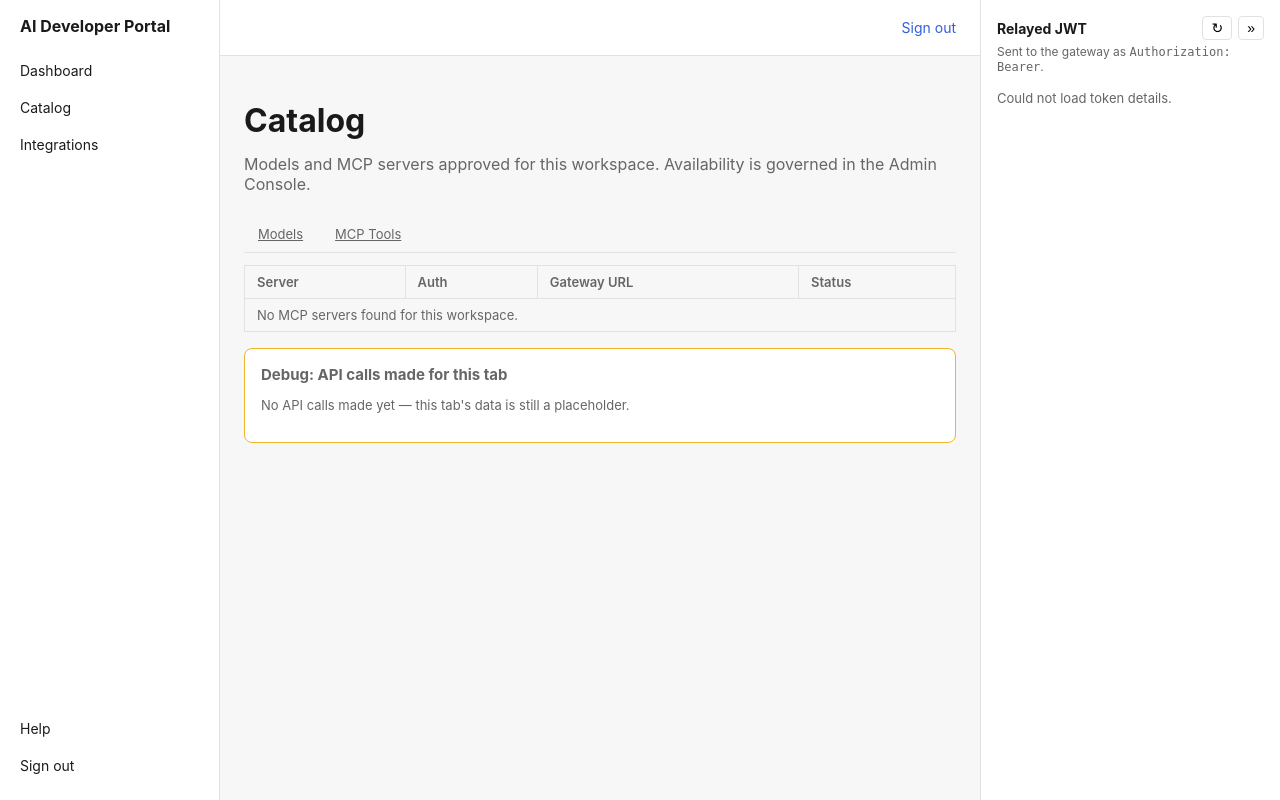
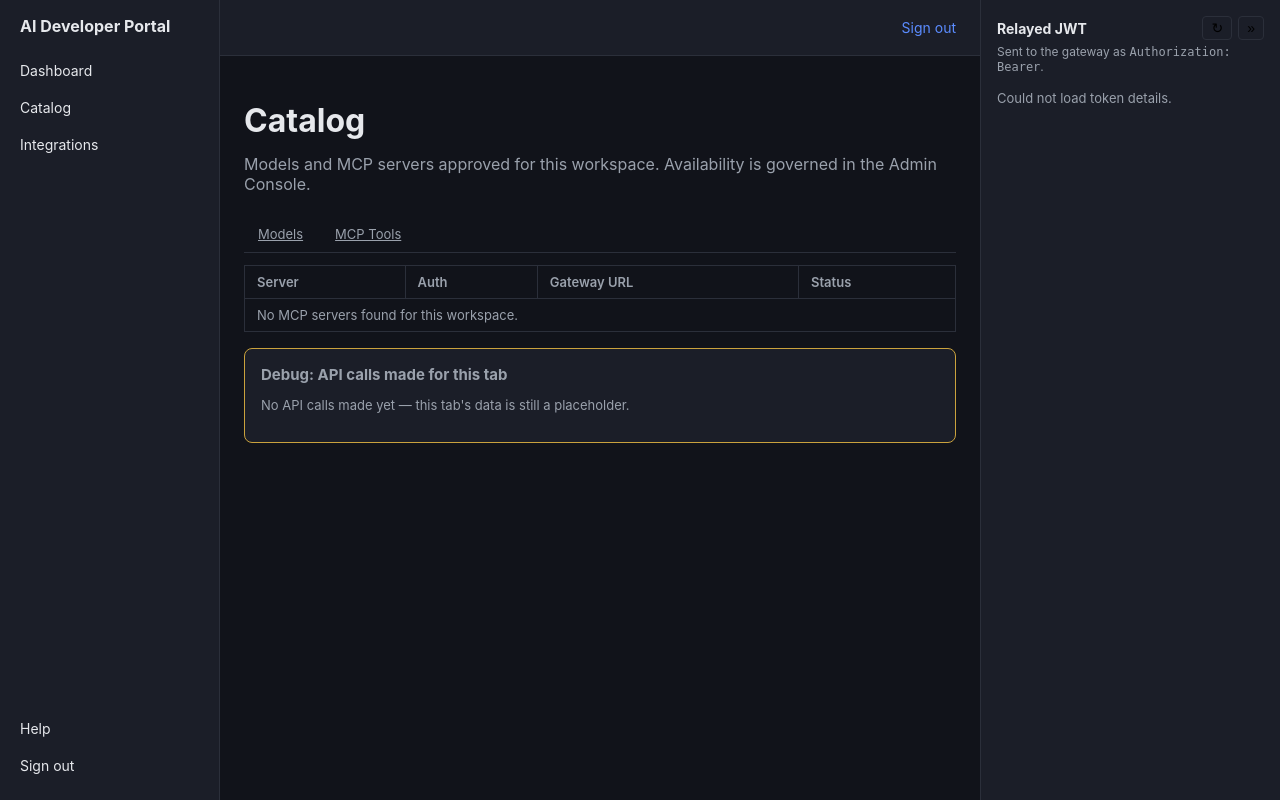
Before and after one commit to epartington/aigw-mgt-example-app, a FastAPI app: template app/templates/catalog.html in a window 1280 px wide. Run offline with FastAPI, Linux system fonts and the light colour scheme; the template is opened without the code that fills it, so the values that code supplies are empty; parts of the project's set-up code (start-up, migrations or seed data) failed here and were passed over.

Commit message:
feat: dark mode theme
Converted the color system to a dark palette entirely through the
existing CSS custom properties in app/static/css/styles.css — no
template or class-name changes needed.

- New root variables: --surface (cards/nav/topbar/sidecar, one step
  lighter than --bg), --accent-soft (active-state highlight),
  --code-bg/--code-bg-2 (terminal-style code blocks, kept distinctly
  darker than the surrounding surface), --green-bg/--green-text,
  --amber-bg/--amber-border/--amber-text, --red-text.
- Brightened the accent blue (#2f5fdb -> #5b8cff) — the original was
  tuned for a light background and read as low-contrast on dark.
- Every literal hex color in the file converted to a themed variable,
  except one intentional case: white button text on the still-blue
  accent "Sign in" button.

Verified by rendering the real templates (landing, dashboard with the
token sidecar and debug panels, Integrations with the Claude Code tabs
and code blocks) with the real CSS, and by rebuilding/running the
Docker image.

Co-Authored-By: Claude Sonnet 5 <noreply@anthropic.com>

```diff
--- a/app/static/css/styles.css
+++ b/app/static/css/styles.css
@@ -1,11 +1,21 @@
 :root {
   --nav-width: 220px;
   --topbar-height: 56px;
-  --border: #e2e2e2;
-  --bg: #f7f7f8;
-  --text: #1a1a1a;
-  --muted: #666;
-  --accent: #2f5fdb;
+  --border: #2b2f3a;
+  --bg: #11131a;
+  --surface: #1b1e28;
+  --text: #e6e8ec;
+  --muted: #9aa1ac;
+  --accent: #5b8cff;
+  --accent-soft: #1e2a4a;
+  --code-bg: #0a0b10;
+  --code-bg-2: #15171f;
+  --green-bg: #103321;
+  --green-text: #5fd88a;
+  --amber-bg: #3a2c08;
+  --amber-border: #caa23d;
+  --amber-text: #f2c94c;
+  --red-text: #ff7b72;
 }
 
 * { box-sizing: border-box; }
@@ -26,7 +36,7 @@ body {
 .sidenav {
   width: var(--nav-width);
   flex-shrink: 0;
-  background: #fff;
+  background: var(--surface);
   border-right: 1px solid var(--border);
   display: flex;
   flex-direction: column;
@@ -73,7 +83,7 @@ body {
 .topbar {
   height: var(--topbar-height);
   flex-shrink: 0;
-  background: #fff;
+  background: var(--surface);
   border-bottom: 1px solid var(--border);
   display: flex;
   align-items: center;
@@ -122,7 +132,7 @@ body {
 }
 
 .tile {
-  background: #fff;
+  background: var(--surface);
   border: 1px solid var(--border);
   border-radius: 8px;
   padding: 16px;
@@ -179,12 +189,12 @@ body {
 
 .debug-tile {
   margin-top: 16px;
-  border-color: #f0b429;
+  border-color: var(--amber-border);
 }
 
 .debug-output {
-  background: #1a1a1a;
-  color: #f1f1f1;
+  background: var(--code-bg);
+  color: var(--text);
   padding: 12px 16px;
   border-radius: 6px;
   overflow-x: auto;
@@ -401,7 +411,7 @@ body {
   position: sticky;
   top: 0;
   overflow-y: auto;
-  background: #fff;
+  background: var(--surface);
   border-left: 1px solid var(--border);
   padding: 16px;
   font-size: 13px;
```
Also changed, not shown: other parts of app/static/css/styles.css (+20 -20 lines).
